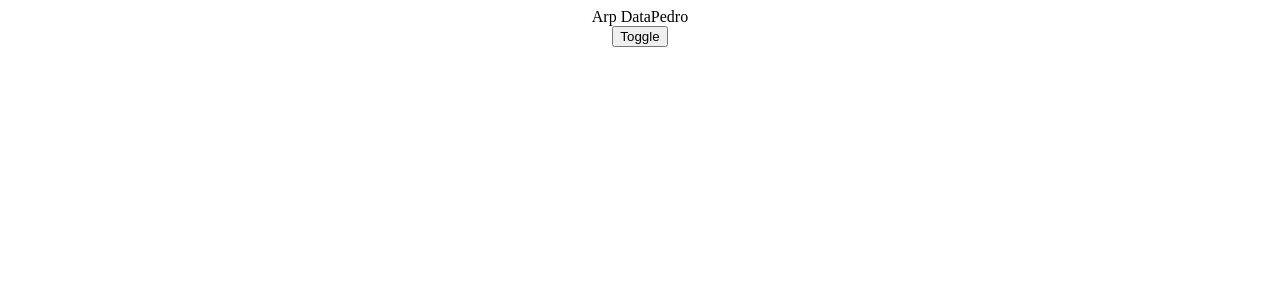
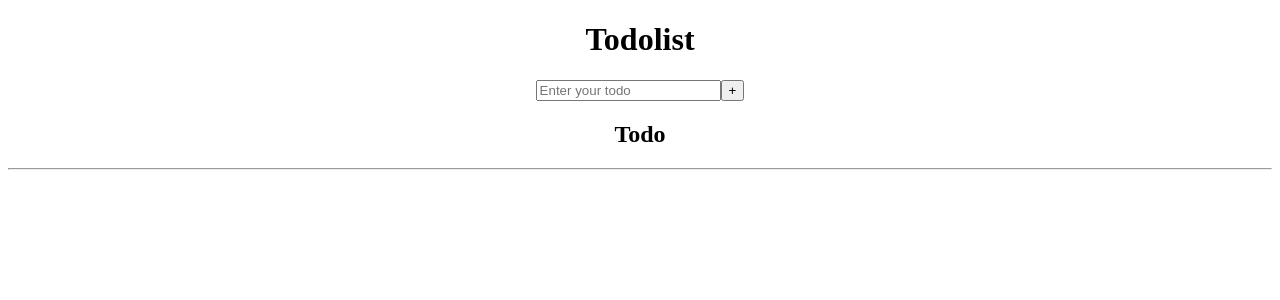
Before and after one commit to ArpanaMishra94/react-concepts, a React (Create React App) app: page / in a window 1280 px wide. Shown: the top 300 px of the page. Built offline with nearby package versions, Linux system fonts and the light colour scheme.

Commit message:
todolist

```diff
--- a/src/App.js
+++ b/src/App.js
@@ -6,7 +6,9 @@ import './App.css';
 // import LayoutExample from './Hooks/useLayout/LayoutExample';
 // import ContextExample from './Hooks/useContext/ContextExample';
 // import MemoExample from './Hooks/useMemo/MemoExample';
-import CallbackExample from './Hooks/useCallback/CallbackExample';
+// import CallbackExample from './Hooks/useCallback/CallbackExample';
+// import BusinessRisk from './Table/BusinessRisk';
+import Todolist from './Todolist';
 
 function App() {
   return (
@@ -18,7 +20,9 @@ function App() {
       {/* <LayoutExample/> */}
       {/* <ContextExample/> */}
       {/* <MemoExample /> */}
-      <CallbackExample />
+      {/* <CallbackExample /> */}
+      {/* <BusinessRisk/> */}
+      <Todolist/>
     </div>
   );
 }
--- /dev/null
+++ b/src/Table/BusinessRisk.js
@@ -0,0 +1,44 @@
+import React, { useState } from 'react'
+
+const INITIAL_STATE = {
+    language: false,
+    section: '',
+    businessPlan: '',
+    mitigationPlan: '',
+    clientRejected: false,
+};
+
+const BusinessRisk = () => {
+    const [table, setTable] = useState([INITIAL_STATE]);
+
+    const handleAddRow = () => {
+        setTable((prev) => [...prev, INITIAL_STATE]);
+    }
+
+    return (
+        <div>
+            <table>
+                <thead>
+                    <tr>
+                        <th className="checkbox-row">Contract language</th>
+                        <th className="section-row">Section</th>
+                        <th className="para-row">Business Risk</th>
+                        <th className="para-row">Mitigation Plan</th>
+                        <th className="checkbox-row">Client Rejected</th>
+                        <th className="checkbox-row" />
+                    </tr>
+                </thead>
+                <tbody>
+                    {
+
+                    }
+                </tbody>
+            </table>
+            <div>
+                <button onClick={handleAddRow}>Add Row</button>
+            </div>
+        </div>
+    )
+}
+
+export default BusinessRisk;
--- /dev/null
+++ b/src/Todolist/Components/TodoInput.js
@@ -0,0 +1,34 @@
+import React, {useState} from 'react';
+
+const TodoInput = ({addinList}) => {
+    const [inputText, setInputText] = useState("");
+
+    const handleChange = (e) => {
+        setInputText(e.target.value);
+    }
+
+    const handleKeyPress = (e) => {
+        if(e.keyCode === 13) {
+            addinList(inputText);
+            setInputText("");
+        }
+    }
+
+    return (
+        <div>
+            <input
+                type="text"
+                placeholder="Enter your todo"
+                value={inputText}
+                onChange={(e) => handleChange(e)}
+                onKeyDown={handleKeyPress}
+            />
+            <button onClick={() => {
+                addinList(inputText);
+                setInputText("");
+            }}>+</button>
+        </div>
+    )
+}
+
+export default TodoInput;
--- /dev/null
+++ b/src/Todolist/Components/TodoList.js
@@ -0,0 +1,17 @@
+import React from 'react';
+
+const TodoList = ({ item, index, deleteFromList}) => {
+
+    const handleDelete = (index) => {
+        deleteFromList(index);
+    }
+
+    return (
+        <li style={{display: 'flex', justifyContent: "center"}}>
+            <h4 style={{color: 'red', marginRight: 10}}>{item}</h4>
+            <button onClick={(e) => handleDelete(index)}>delete</button>
+        </li>
+    )
+}
+
+export default TodoList;
--- /dev/null
+++ b/src/Todolist/index.js
@@ -0,0 +1,36 @@
+import React, {useState} from 'react';
+import TodoInput from './Components/TodoInput';
+import TodoList from './Components/TodoList'
+
+const Todolist = () => {
+    const [todolist, setTodolist] = useState([]);
+
+    let addinList = (inputText) => {
+        if(inputText !== "") {
+            setTodolist([...todolist, inputText])
+        }
+    }
+
+    const deleteFromList = (key) => {
+        let newArr = [...todolist];
+        newArr.splice(key, 1);
+        setTodolist([...newArr]);
+    }
+
+    return (
+        <div>
+           <h1>Todolist</h1>
+           <TodoInput addinList={addinList}/>
+           <h2>Todo</h2>
+           <hr/>
+           {
+            todolist.map((item, i) => (
+                <TodoList key={i} item={item} index={i} deleteFromList={deleteFromList}/>
+            ))
+           }
+
+        </div>
+    )
+}
+
+export default Todolist;
```
Also changed, not shown: src/Table/BuisnessRisk.css (added).
